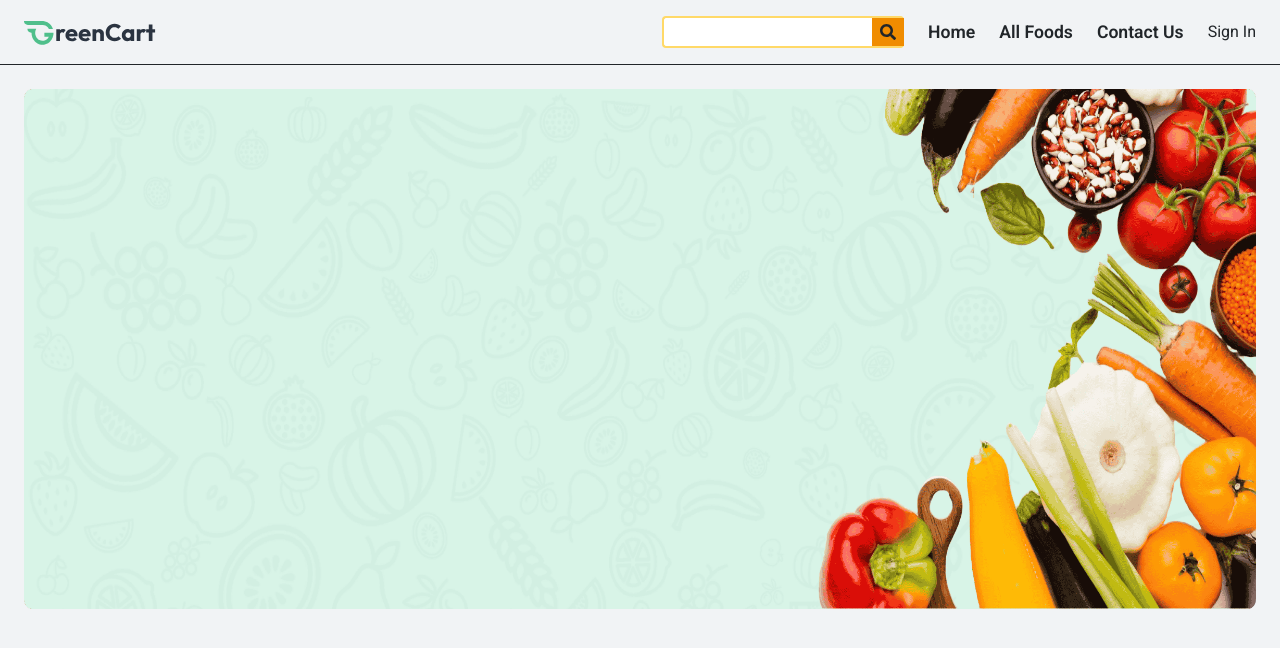
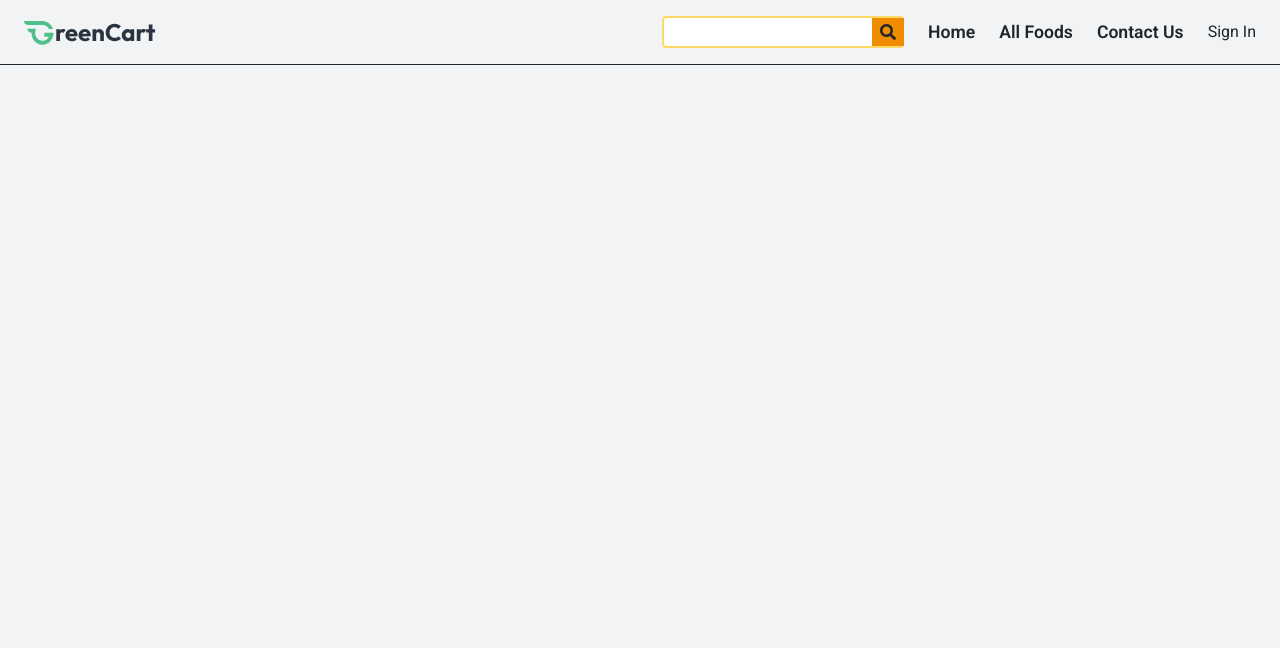
Before and after one commit to mehedi-2024/Resturent, a React (Vite) app: page / in a window 1280 px wide. Shown: the top 648 px of the page. Built offline with nearby package versions, Linux system fonts and the light colour scheme.

Commit message:
edit banner

```diff
--- a/src/components/Banner.jsx
+++ b/src/components/Banner.jsx
@@ -3,12 +3,13 @@ import { assets } from '../assets/greencart_assets/assets'
 
 const Banner = () => {
     const asset = assets
+    console.log(asset.main_banner_bg)
   return (
-    <div className='relative w-full h-[85vh] lg:h-[70vh]'>
-        <div className='w-full h-full absolute top-0 left-0 '>
+    <div className={`relative w-full h-[85vh] lg:h-[70vh] bg-[url('${asset.main_banner_bg}')] bg-cover bg-[80%] bg-no-repeat`}>
+        {/* <div className='w-full h-full absolute top-0 left-0 z-10'>
             <img src={asset.main_banner_bg} className='w-full h-full md:h-[65vh] hidden md:block' alt="" />
             <img src={asset.main_banner_bg_sm} className='w-full h-full md:hidden' alt="" />
-        </div>
+        </div> */}
     </div>
   )
 }
```
